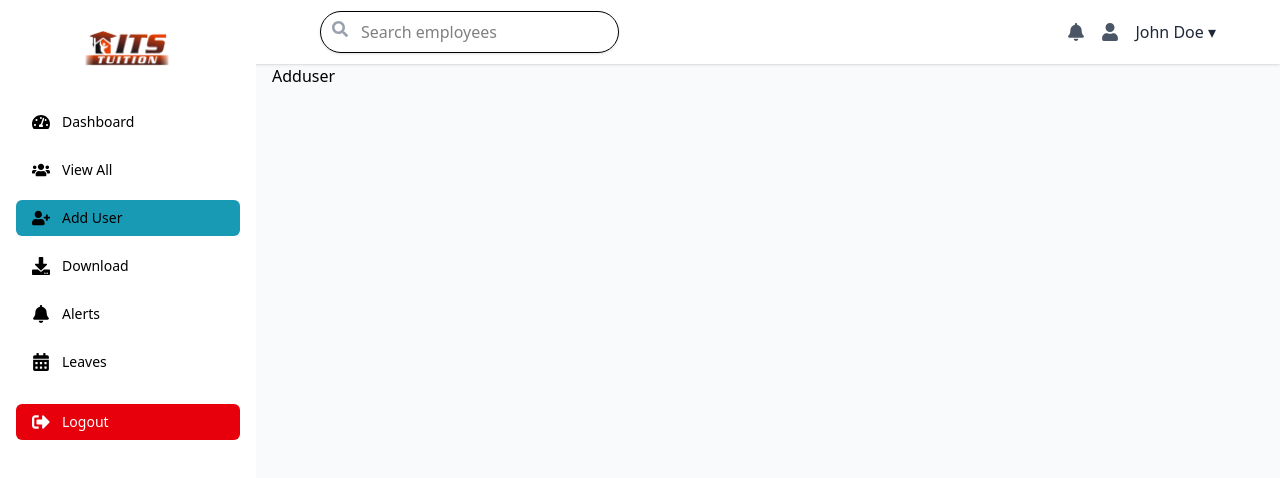
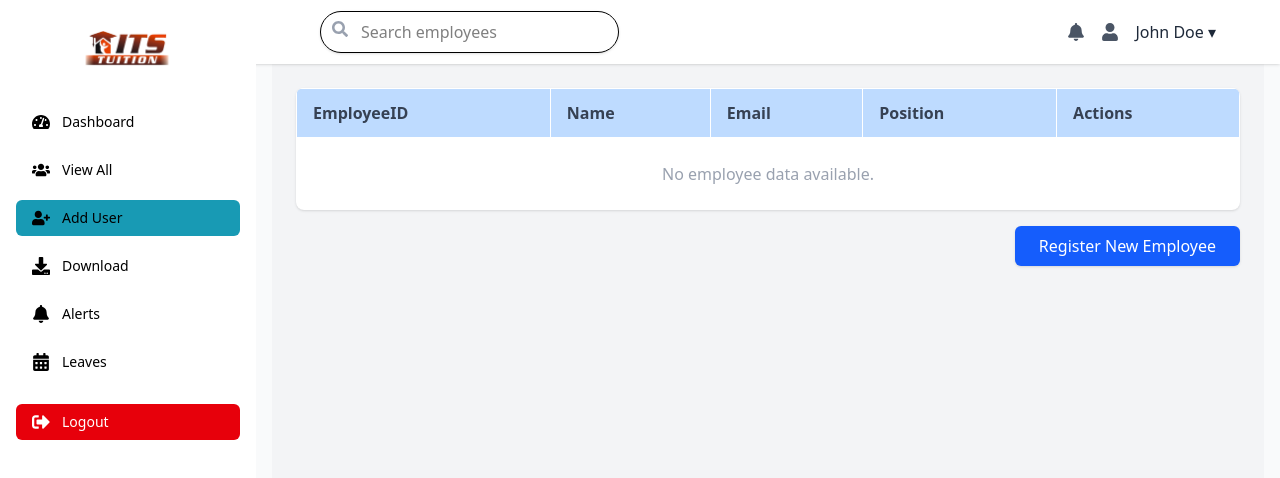
Before and after one commit to MUDLIARADITYA/tryidolerp, a React (Vite) app: page /add-user in a window 1280 px wide. Shown: the top 478 px of the page. Built offline with nearby package versions, Linux system fonts and the light colour scheme.

Commit message:
added Adduser

```diff
--- a/src/Pages/Admin/Adduser.jsx
+++ b/src/Pages/Admin/Adduser.jsx
@@ -1,9 +1,158 @@
-import React from 'react'
+import React, { useState } from 'react';
 
-const Adduser = () => {
+const AddUser = () => {
+  const [users, setUsers] = useState([]);
+  const [formData, setFormData] = useState(initialForm());
+  const [isEditing, setIsEditing] = useState(false);
+  const [editIndex, setEditIndex] = useState(null);
+  const [showForm, setShowForm] = useState(false);
+  const [viewUser, setViewUser] = useState(null);
+
+  function initialForm() {
+    return {
+      fullName: '',
+      email: '',
+      password: '',
+      employeeID: '',
+      position: '',
+      userType: 'User',
+    };
+  }
+
+  const handleInputChange = (e) => {
+    const { name, value } = e.target;
+    setFormData(prev => ({ ...prev, [name]: value }));
+  };
+
+  const handleRegister = (e) => {
+    e.preventDefault();
+    if (isEditing) {
+      const updatedUsers = [...users];
+      updatedUsers[editIndex] = formData;
+      setUsers(updatedUsers);
+      setIsEditing(false);
+      setEditIndex(null);
+    } else {
+      setUsers(prev => [...prev, formData]);
+    }
+    setFormData(initialForm());
+    setShowForm(false);
+  };
+
+  const handleDelete = (index) => {
+    if (window.confirm('Are you sure you want to delete this employee?')) {
+      setUsers(users.filter((_, i) => i !== index));
+    }
+  };
+
+  const handleEdit = (index) => {
+    setFormData(users[index]);
+    setIsEditing(true);
+    setEditIndex(index);
+    setShowForm(true);
+  };
+
+  const handleView = (user) => {
+    setViewUser(user);
+  };
+
   return (
-    <div>Adduser</div>
-  )
-}
+    <div className="p-6 bg-gray-100 min-h-screen">
+      {/* Table */}
+      <div className="bg-white rounded-lg shadow overflow-x-auto">
+        <table className="min-w-full">
+          <thead>
+            <tr className="bg-blue-200 text-gray-700">
+              <th className="px-4 py-3 text-left border border-white">EmployeeID</th>
+              <th className="px-4 py-3 text-left border border-white">Name</th>
+              <th className="px-4 py-3 text-left border border-white">Email</th>
+              <th className="px-4 py-3 text-left border border-white">Position</th>
+              <th className="px-4 py-3 text-left border border-white">Actions</th>
+            </tr>
+          </thead>
+          <tbody>
+            {users.length === 0 ? (
+              <tr>
+                <td colSpan="5" className="text-center py-6 text-gray-400">No employee data available.</td>
+              </tr>
+            ) : (
+              users.map((user, index) => (
+                <tr key={index} className="border-t">
+                  <td className="px-4 py-2">{user.employeeID}</td>
+                  <td className="px-4 py-2">{user.fullName}</td>
+                  <td className="px-4 py-2">{user.email}</td>
+                  <td className="px-4 py-2">{user.position}</td>
+                  <td className="px-4 py-2 flex gap-3">
+                    <button onClick={() => handleView(user)} title="View">👁</button>
+                    <button onClick={() => handleEdit(index)} title="Edit">✏️</button>
+                    <button onClick={() => handleDelete(index)} title="Delete">🗑</button>
+                  </td>
+                </tr>
+              ))
+            )}
+          </tbody>
+        </table>
+      </div>
 
-export default Adduser
+      {/* Register Button */}
+      <div className="flex justify-end mt-4">
+        <button
+          className="bg-blue-600 text-white px-6 py-2 rounded-md shadow hover:bg-blue-700 transition"
+          onClick={() => {
+            setShowForm(!showForm);
+            setFormData(initialForm());
+            setIsEditing(false);
+          }}
+        >
+          {showForm ? 'Close Form' : 'Register New Employee'}
+        </button>
+      </div>
+
+      {/* Register/Edit Form */}
+      {showForm && (
+        <form
+          className="max-w-md mx-auto mt-8 bg-white p-6 rounded-lg shadow-md space-y-4"
+          onSubmit={handleRegister}
+        >
+          <h2 className="text-xl font-semibold text-center">{isEditing ? 'Edit User' : 'Register'}</h2>
+          <input type="text" name="fullName" placeholder="Full Name" value={formData.fullName} onChange={handleInputChange} className="w-full px-3 py-2 border rounded" required />
+          <input type="email" name="email" placeholder="Email Address" value={formData.email} onChange={handleInputChange} className="w-full px-3 py-2 border rounded" required />
+          <input type="password" name="password" placeholder="Password" value={formData.password} onChange={handleInputChange} className="w-full px-3 py-2 border rounded" required />
+          <input type="text" name="employeeID" placeholder="Employee ID" value={formData.employeeID} onChange={handleInputChange} className="w-full px-3 py-2 border rounded" required />
+          <input type="text" name="position" placeholder="Position" value={formData.position} onChange={handleInputChange} className="w-full px-3 py-2 border rounded" required />
+          <select name="userType" value={formData.userType} onChange={handleInputChange} className="w-full px-3 py-2 border rounded" required>
+            <option value="User">User</option>
+            <option value="Admin">Admin</option>
+          </select>
+          <button type="submit" className="w-full bg-blue-600 text-white py-2 rounded hover:bg-blue-700">
+            {isEditing ? 'Update' : 'Register'}
+          </button>
+        </form>
+      )}
+
+      {/* View Modal */}
+      {viewUser && (
+        <div className="fixed inset-0 bg-black bg-opacity-40 flex items-center justify-center z-50">
+          <div className="bg-white p-6 rounded-lg w-96">
+            <h2 className="text-xl font-semibold mb-4">Employee Details</h2>
+            <p><strong>Name:</strong> {viewUser.fullName}</p>
+            <p><strong>Email:</strong> {viewUser.email}</p>
+            <p><strong>Employee ID:</strong> {viewUser.employeeID}</p>
+            <p><strong>Position:</strong> {viewUser.position}</p>
+            <p><strong>User Type:</strong> {viewUser.userType}</p>
+            <div className="text-right mt-4">
+              <button
+                className="bg-red-500 text-white px-4 py-1 rounded hover:bg-red-600"
+                onClick={() => setViewUser(null)}
+              >
+                Close
+              </button>
+            </div>
+          </div>
+        </div>
+      )}
+    </div>
+  );
+};
+
+export default AddUser;
```
